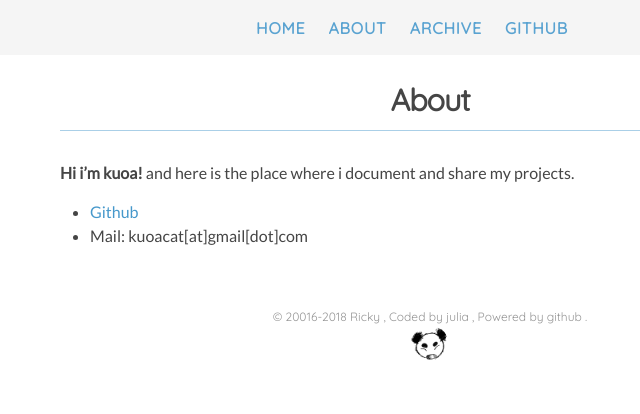
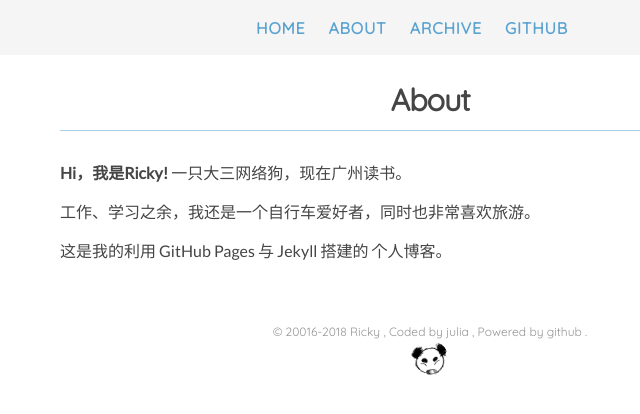
Before and after one commit to Rickylamn/Rickylamn.github.io, a Jekyll site: the page built from about.md, in a window 1280 px wide. Shown: the top 414 px of the page, without its empty margins (210-850 px from the left). Built offline with Jekyll 4.4.1, drawn with Linux system fonts in a browser that asks for light colours; nearby versions of some CDN libraries.

Commit message:
Update about.md

```diff
--- a/about.md
+++ b/about.md
@@ -3,7 +3,8 @@ layout: page
 title: About
 permalink: /about/
 ---
-**Hi i'm kuoa!** and here is the place where i document and share my projects.
+**Hi，我是Ricky!** 一只大三网络狗，现在广州读书。
 
-* [Github](http://github.com/kuoa)
-* Mail: kuoacat[at]gmail[dot]com
+工作、学习之余，我还是一个自行车爱好者，同时也非常喜欢旅游。
+
+这是我的利用 GitHub Pages 与 Jekyll 搭建的 个人博客。
```
